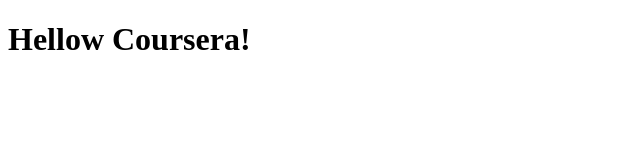
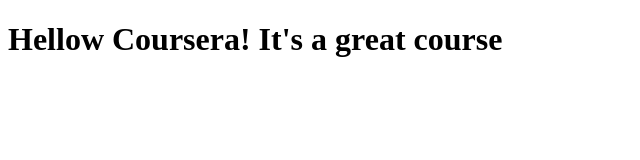
Before and after one commit to sreenija-a/coursera-test, a plain HTML site: page site/index.html in a window 1280 px wide. Shown: the whole page, without its empty margins (0-640 px from the left). Drawn offline with Linux system fonts and the light colour scheme.

Commit message:
Small addition to our page content.

```diff
--- a/site/index.html
+++ b/site/index.html
@@ -6,6 +6,6 @@
 	<title>Hello Coursera!</title>
 </head>
 <body>
-<h1>Hellow Coursera!</h1>
+<h1>Hellow Coursera! It's a great course</h1>
 </body>
 </html>
```
